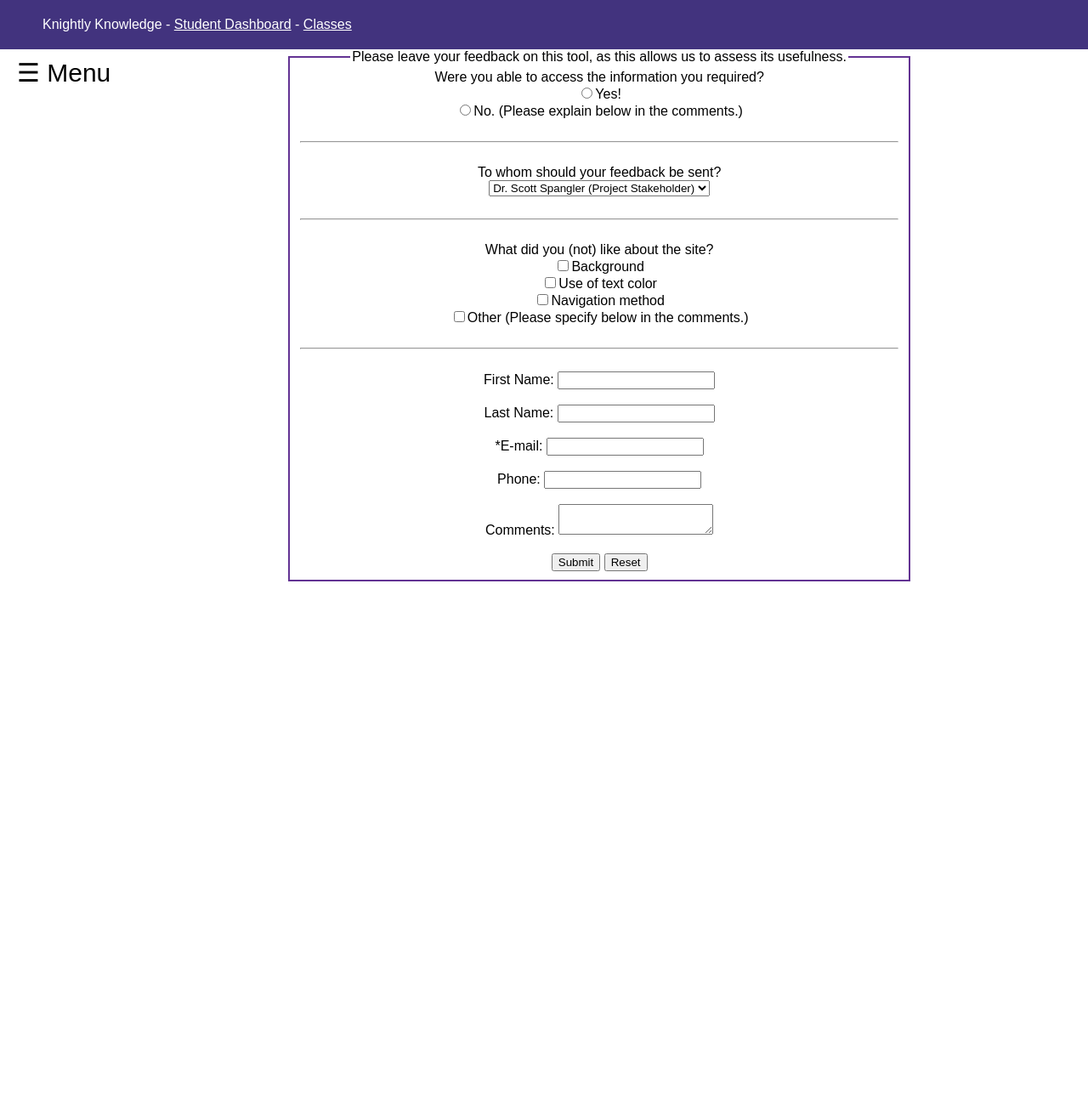
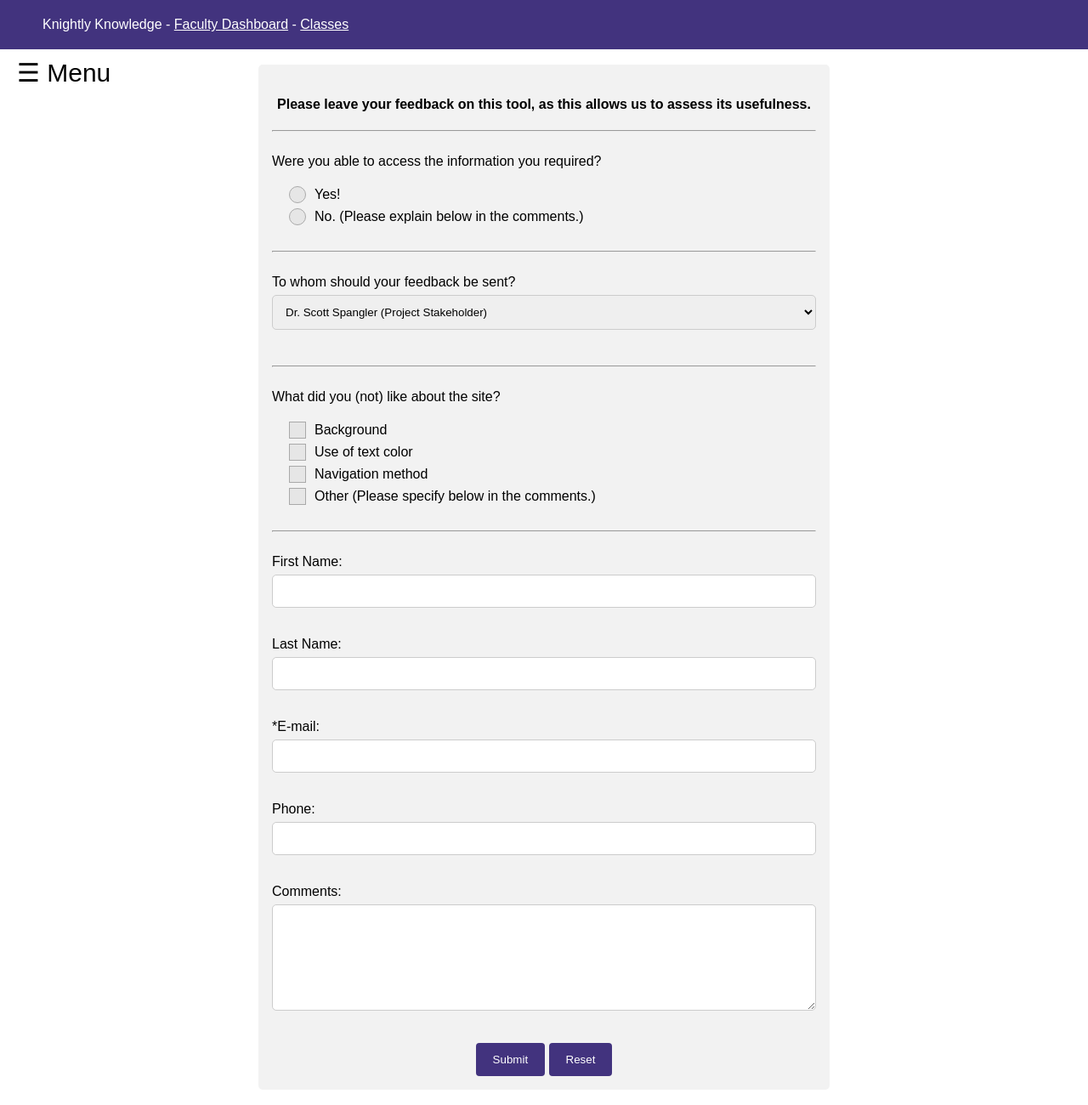
Before and after one commit to itec4750-team2/ITEC-4750-Team2-Site-Reordered, a PHP site: page /_studentPages/studentFeedback.php in a window 1280 px wide. Shown: the part 159-1459 px from the top of the page at 85% size. Before the commit the page ends 843 px from the top, so only its background shows below. Run offline with PHP 8.4, Linux system fonts and the light colour scheme.

Commit message:
Redid feedback forms. Still need to add bootstrap though

```diff
--- a/_css/style1.css
+++ b/_css/style1.css
@@ -70,3 +70,106 @@ div.dashboardIcon {text-align:center; }
 table {font-family: arial, sans-serif; border-collapse: collapse; width: 100%; }
 td, th {border: 1px solid #dddddd; text-align: left; padding: 2px; }
 tr:nth-child(even) { background-color: #dddddd;}
+
+/* Faculty Feedback Form Reference: https://www.w3schools.com/howto/howto_css_contact_form.asp*/
+
+input[type=text], input[type=email], input[type=tel], select, textarea {
+	width: 100%;
+	padding: 11px;
+	border: 1px solid #ccc;
+	border-radius: 5px;
+	box-sizing: border-box;
+	margin: 6px 0px 16px 0px;
+}
+
+input[type=submit], input[type=reset] {
+	background-color: #42337E;
+	color: #fff;
+	padding: 12px 20px;
+	border: none;
+	border-radius: 4px;
+	cursor: pointer;
+	text-align:center;
+}
+
+input[type=submit]:hover, input[type=reset]:hover {
+	background-color: #473c75;
+}
+
+.container {
+	width: 50%;
+	margin: 0 auto;
+	border-radius: 5px;
+	background-color: #f2f2f2;
+	padding: 22px;
+}
+
+/* Code for checkboxes and Radio Buttons.
+References: http://doodlenerd.com/html-control/css-checkbox-generator?
+http://doodlenerd.com/html-control/css-radio-button-generator */
+
+.control-group {
+	padding-left: 20px;
+}
+.control {
+	font-family: arial;
+	display: block;
+	position: relative;
+	padding-left: 30px;
+	margin-bottom: 5px;
+	padding-top: 3px;
+	cursor: pointer;
+	font-size: 16px;
+}
+.control input {
+	position: absolute;
+	z-index: -1;
+	opacity: 0;
+}
+.control_indicator {
+	position: absolute;
+	top: 2px;
+	left: 0;
+	height: 18px;
+	width: 18px;
+	background: #e6e6e6;
+	border: .25px solid #A9A9A9;
+}
+
+.control:hover input ~ .control_indicator {
+	background: #cccccc;
+}
+
+.control input:checked ~ .control_indicator {
+	background: #473c75;
+}
+
+.control_indicator:after {
+	box-sizing: unset;
+	content: '';
+	position: absolute;
+	display: none;
+}
+.control input:checked ~ .control_indicator:after {
+	display: block;
+}
+.control-checkbox .control_indicator:after {
+	left: 8px;
+	top: 4px;
+	width: 3px;
+	height: 8px;
+	border: solid #ffffff;
+	border-width: 0 2px 2px 0;
+	transform: rotate(45deg);
+}
+.control-radio .control_indicator {
+	border-radius: 50%;
+}
+.control-radio .control_indicator:after {
+	left: 7px;
+	top: 7px;
+	height: 6px;
+	width: 6px;
+	border-radius: 50%;
+	background: #ffffff;
+}
--- a/_js/sitescripts.js
+++ b/_js/sitescripts.js
@@ -5,3 +5,12 @@ $(document).ready(function(){
 		$("#intro").hide();
 	});
 });
+
+// ValidateForm js for feedback forms
+function validateForm() {
+if (document.forms[0].myEmail.value == "" ) {
+	alert("Please enter an e-mail address.");
+	return false;
+} // end if
+return true;
+} // end function validateForm
--- a/_studentPages/studentFeedback.php
+++ b/_studentPages/studentFeedback.php
@@ -1,73 +1,52 @@
 <!DOCTYPE html>
 <html lang="en">
-<head>				<!-- Builds basis of site. Sets style1 as the CSS for this page. -->
+	<head>	<!-- Builds basis of site. Sets style1 as the CSS for this page. -->
 		<meta charset="utf-8">
 		<title>Knightly Knowledge - Feedback</title>
 		<link href="../_css/style1.css" rel="stylesheet" />
 		<script src="../_js/dashboard.js" type="text/javascript"></script>
+		<script src="../_js/sitescripts.js" type="text/javascript"></script>
+	</head>
 
-<!--
---- -- --- WORK FLAG
----This page still needs work. Scripts should be moved out of document and function needs testing. KM -- 8/27 AM
----
--->
-
-<script>
-	function validateForm() {
-	if (document.forms[0].myEmail.value == "" ) {
-		alert("Please enter an e-mail address.");
-		return false;
-	} // end if
-	return true;
-	} // end function validateForm
-</script>
-
-<!--
---- -- --- WORK FLAG
----This page still needs work. CSS should be moved out of document and function needs testing. KM -- 8/27 AM
----
--->
-
-<style type="text/css" href="ps4.css">
-			<!-- Sets up CSS style for the feedback form. -->
-.form	{width: 55%;
-		margin: auto;
-		padding: 100px;
-		}
-.fieldset	{border-color: #633393;
-			border-style: solid;
-			width: 55%;
-			margin: auto;
-		}
-</style>
-
-</head>
 	<body>
 		<header>
-		<a href="studentDashboard.php">
+			<a href="facultyDashboard.php">
 			<img class="logo" src="../_images/knight.jpg" alt="MGA Knight Logo" />
 			</a>
 		</header>
 
 		<div id="purpleBar">
-		<span class="indent">Knightly Knowledge - <a href="studentDashboard.php" style="color: #FFFFFF">Student Dashboard</a>
+			<span class="indent">Knightly Knowledge - <a href="facultyDashboard.php" style="color: #FFFFFF">Faculty Dashboard</a>
 			- <a href="classes.php" style="color: #FFFFFF">Classes</a></span>
 		</div>
 
-<?php include('../_templates/studentNav.php');?>
+		<?php include('../_templates/facultyNav.php');?>
 
-	<!-- Sets up the feedback form. -->
-		<div class="form">
-		<fieldset class="fieldset">
-		<legend>Please leave your feedback on this tool, as this allows us to assess its usefulness.</legend>
+		<br>
+		<div class="container" id="main">
+			<h4 class="center">Please leave your feedback on this tool, as this allows us to assess its usefulness.</h4>
+			<hr>
+			<br>
 			<form action="mailto:john.doe@imagination.biz" method="post" onsubmit="return validateForm();">
-		<legend>Were you able to access the information you required?</legend>
-			<input type="radio" name="radio" value="option1"/>Yes!<br>
-			<input type="radio" name="radio" value="option2"/>No. (Please explain below in the comments.)<br>
+
+			<label for="feedbackRadio">Were you able to access the information you required?</label><br><br>
+			<div class="control-group">
+				<label class="control control-radio">
+					Yes!
+					<input type="radio" name="radio" id="yesRadio" />
+					<div class="control_indicator"></div>
+				</label>
+				<label class="control control-radio">
+					No. (Please explain below in the comments.)
+					<input type="radio" name="radio" id="noRadio" />
+					<div class="control_indicator"></div>
+				</label>
+			</div>
 			<br>
 			<hr>
 			<br>
-		<legend>To whom should your feedback be sent?</legend>
+
+			<label for="feedbackSelection">To whom should your feedback be sent?</label>
 			<select>
 				<option value="Dr. Scott Spangler">Dr. Scott Spangler (Project Stakeholder)</option>
 				<option value="Deodrick Baugh">Deodrick Baugh (Project Captain)</option>
@@ -84,11 +63,29 @@
 			<br>
 			<hr>
 			<br>
-		<legend>What did you (not) like about the site?</legend>
-			<input type="checkbox" name="checkbox1" value="box1"/>Background<br>
-			<input type="checkbox" name="checkbox2" value="box2"/>Use of text color<br>
-			<input type="checkbox" name="checkbox3" value="box3"/>Navigation method<br>
-			<input type="checkbox" name="checkbox4" value="box4"/>Other (Please specify below in the comments.)<br>
+			<label for="feedbackCheckbox">What did you (not) like about the site?</label><br><br>
+			<div class="control-group">
+				<label for="backgroundCheckbox" class="control control-checkbox">
+					Background
+					<input type="checkbox" name="backgroundCheckbox" id="backgroundCheckbox" />
+					<div class="control_indicator"></div>
+				</label>
+				<label for="colorCheckbox" class="control control-checkbox">
+					Use of text color
+					<input type="checkbox" name="colorCheckbox" id="colorCheckbox" />
+					<div class="control_indicator"></div>
+				</label>
+				<label for="navigationCheckbox" class="control control-checkbox">
+					Navigation method
+					<input type="checkbox" name="navigationCheckbox" id="navigationCheckbox" />
+					<div class="control_indicator"></div>
+				</label>
+				<label for="otherCheckbox" class="control control-checkbox">
+					Other (Please specify below in the comments.)
+					<input type="checkbox" name="otherCheckbox" id="otherCheckbox" />
+					<div class="control_indicator"></div>
+				</label>
+			</div>
 			<br>
 			<hr>
 			<br>
@@ -109,14 +106,15 @@
 				<br>
 				<br>
 			<label for="myComments">Comments: </label>
-		<textarea name="myComments" id="myComments" rows="2" cols="20"></textarea>
+			<textarea name="myComments" id="myComments" style="height:125px"></textarea>
 				<br>
 				<br>
+			<div class="center">
 				<input type="submit" id="mySubmit">
 				<input type="reset" id="reset">
+			</div>
 		</form>
-</fieldset>
 		</div>
-
+		<br>
 	</body>
 </html>
```
Also changed, not shown: _facultyPages/facultyFeedback.php (+51 -55 lines). Lines whose indentation alone changed are shown as unchanged.
